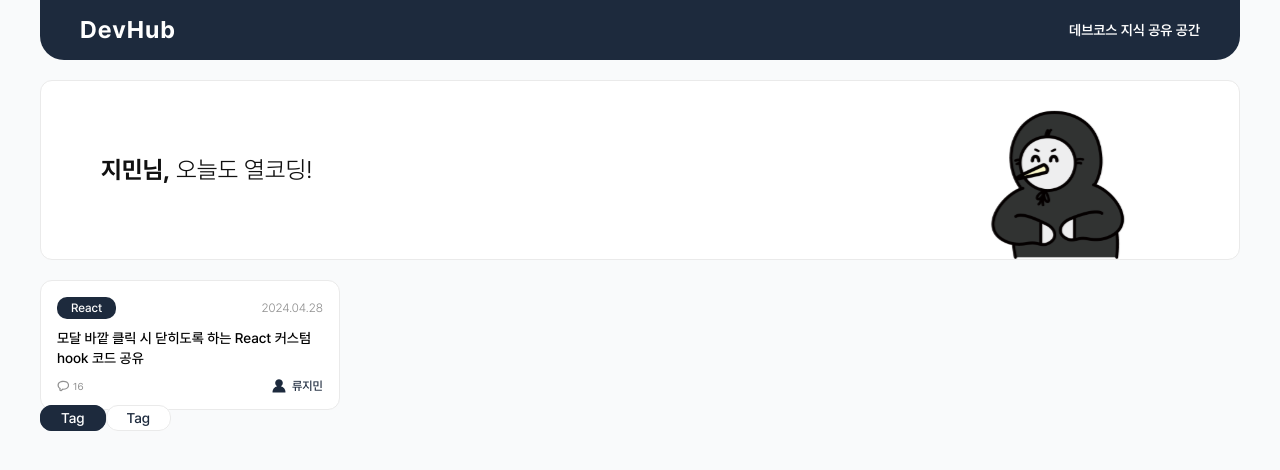
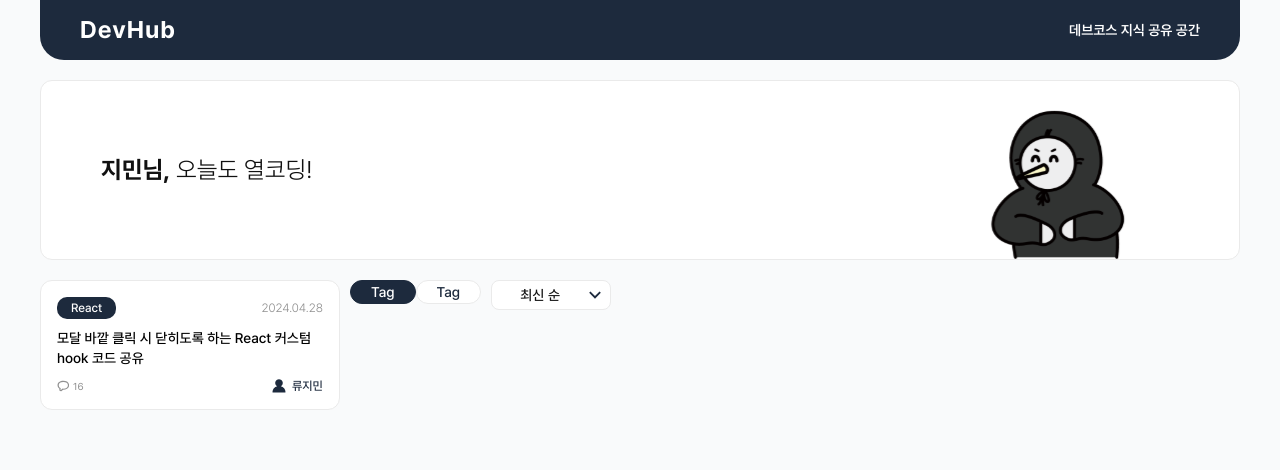
Before and after one commit to Team-DevHub/dev-hub-front, a React (Vite) app: page / in a window 1280 px wide. Shown: the top 470 px of the page. Built offline with nearby package versions, Linux system fonts and the light colour scheme.

Commit message:
[Feat/#1]: filter 컴포넌트

```diff
--- a/src/components/common/Tag.tsx
+++ b/src/components/common/Tag.tsx
@@ -12,6 +12,7 @@ export default Tag;
 
 const TagContainer = styled.span<{ $isClicked: boolean }>`
   box-sizing: content-box;
+  display: inline-block;
   padding: 4px 20px;
   border-radius: 12px;
   color: ${({ theme, $isClicked }) =>
--- /dev/null
+++ b/src/components/homePage/Filter.tsx
@@ -0,0 +1,77 @@
+import styled from "styled-components";
+import FilterIcon from "@/assets/icon/filter-arrow.svg?react";
+import { useState } from "react";
+
+function Filter() {
+  const [isOpen, setIsOpen] = useState<boolean>(false);
+  const [selected, setSelected] = useState<string>("최신 순");
+
+  return (
+    <CustomSelect onClick={() => setIsOpen((prev) => !prev)}>
+      <Content>{selected}</Content>
+      <FilterIcon />
+
+      {isOpen && (
+        <OptionBox>
+          <Option onClick={() => setSelected("최신 순")}>최신 순</Option>
+          <Option onClick={() => setSelected("오래된 순")}>오래된 순</Option>
+          <Option onClick={() => setSelected("댓글 많은 순")}>
+            댓글 많은 순
+          </Option>
+        </OptionBox>
+      )}
+    </CustomSelect>
+  );
+}
+
+export default Filter;
+
+const CustomSelect = styled.div`
+  width: 120px;
+  height: 30px;
+  padding: 0 4px;
+  display: flex;
+  align-items: center;
+  justify-content: flex-end;
+  border-radius: 8px;
+
+  background-color: ${({ theme }) => theme.color.bgWhite};
+  border: 1px solid ${({ theme }) => theme.color.borderGray};
+  position: relative;
+  cursor: pointer;
+`;
+
+const Content = styled.span`
+  flex: 1;
+  text-align: center;
+  font-size: ${({ theme }) => theme.fontSize.base};
+  color: ${({ theme }) => theme.color.textBlack};
+  font-weight: 500;
+`;
+
+const OptionBox = styled.div`
+  width: 100%;
+  height: auto;
+  position: absolute;
+  top: 32px;
+  left: 0px;
+
+  background-color: ${({ theme }) => theme.color.bgWhite};
+  border: 1px solid ${({ theme }) => theme.color.borderGray};
+  border-radius: 8px;
+  overflow-x: hidden;
+`;
+
+const Option = styled.div`
+  width: 100%;
+  padding: 8px 14px;
+  cursor: pointer;
+
+  font-size: ${({ theme }) => theme.fontSize.sm};
+  color: ${({ theme }) => theme.color.textBlack};
+  transition: all 0.15s ease-in;
+
+  &:hover {
+    background-color: #f0f0f0;
+  }
+`;
--- a/src/pages/HomePage.tsx
+++ b/src/pages/HomePage.tsx
@@ -1,15 +1,22 @@
 import Banner from "@/components/common/Banner";
 import PostItem from "@/components/common/PostItem";
 import Tag from "@/components/common/Tag";
+import Filter from "@/components/homePage/Filter";
 import styled from "styled-components";
 
 function HomePage() {
   return (
     <RootDiv>
       <Banner hasBackBtn={false} />
-      <PostItem />
-      <Tag isClicked={true} />
-      <Tag isClicked={false} />
+
+      <TempWrapper>
+        <PostItem />
+        <div>
+          <Tag isClicked={true} />
+          <Tag isClicked={false} />
+        </div>
+        <Filter />
+      </TempWrapper>
     </RootDiv>
   );
 }
@@ -20,3 +27,8 @@ const RootDiv = styled.div`
   width: 100%;
   height: 100%;
 `;
+
+const TempWrapper = styled.div`
+  display: flex;
+  gap: 10px;
+`;
```
Also changed, not shown: src/assets/icon/filter-arrow.svg (added).
